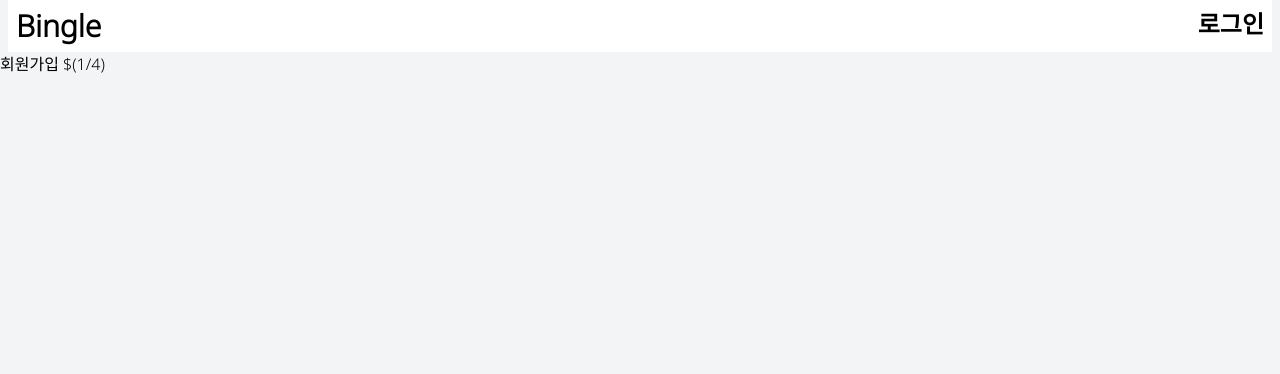
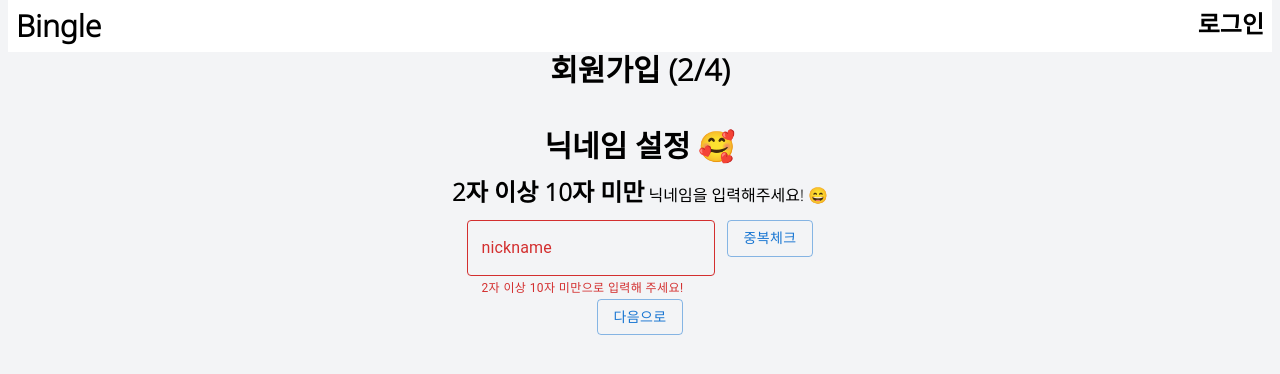
Before and after one commit to sedin2/Bingle, a Next.js app in the folder frontend/bingle/: page /signUp in a window 1280 px wide. Shown: the top 374 px of the page. Built offline with nearby package versions, Linux system fonts and the light colour scheme.

Commit message:
components/NickNameSelectPanel.tsx: Implement nickname check logic

```diff
--- a/frontend/bingle/src/app/components/NickNameSelectPanel.tsx
+++ b/frontend/bingle/src/app/components/NickNameSelectPanel.tsx
@@ -1,4 +1,9 @@
-import React from 'react';
+'use client';
+import { Button, TextField } from '@mui/material';
+import { useCallback, useState } from 'react';
+import useUser from '../hooks/useUser';
+import { fetcher } from '../service/fetcher';
+import CheckIcon from '@mui/icons-material/Check';
 
 type useButton = {
   useThisButton: Boolean;
@@ -10,9 +15,85 @@ type props = {
   useSaveButton: useButton;
 };
 
+const isValidNickName = (nickName: string) => {
+  return nickName.length >= 2 && nickName.length <= 10;
+};
+
 export default function NickNameSelectPanel({
   useNextButton,
   useSaveButton,
 }: props) {
-  return <div></div>;
+  const [user, setUser, isValidUser, setIsValidUser] = useUser();
+  const [nickNameText, setNickNameText] = useState<string>('');
+  const [isNickNameChecked, setIsNickNameChecked] = useState<Boolean>(false);
+  const handleChange = useCallback(
+    (event: React.ChangeEvent<HTMLInputElement>) => {
+      setNickNameText(event.target.value);
+    },
+    []
+  );
+  const repeatCheck = useCallback(() => {
+    if (isValidNickName(nickNameText)) {
+      fetcher(
+        'http://localhost:8080/nickname/check',
+        'POST',
+        undefined,
+        nickNameText
+      ).then((response) => {
+        if (response.ok) {
+          setIsNickNameChecked(true);
+        } else {
+        }
+      });
+    } else {
+      // Error popup (올바르지 않은 닉네임입니다.)
+    }
+  }, []);
+  return (
+    <div className='mt-10 text-center'>
+      <h1 className='text-3xl font-bold'>닉네임 설정 🥰</h1>
+      <div className='p-3'>
+        <span className='font-bold text-2xl'>2자 이상 10자 미만</span>
+        <span className=''> 닉네임을 입력해주세요! 😄</span>
+      </div>
+      <span className='pt-20 mt-20 pr-3'>
+        {isValidNickName(nickNameText) ? (
+          <TextField
+            label='nickname'
+            value={nickNameText}
+            onChange={handleChange}
+            color='success'
+          ></TextField>
+        ) : (
+          <TextField
+            error
+            label='nickname'
+            helperText='2자 이상 10자 미만으로 입력해 주세요!'
+            value={nickNameText}
+            onChange={handleChange}
+          ></TextField>
+        )}
+      </span>
+      <span className='m-auto'>
+        {!isNickNameChecked && (
+          <Button onClick={repeatCheck} variant='outlined'>
+            중복체크
+          </Button>
+        )}
+        {isNickNameChecked && <CheckIcon />}
+      </span>
+      <div>
+        {useNextButton.useThisButton && (
+          <Button onClick={useNextButton.onClick} variant='outlined'>
+            다음으로
+          </Button>
+        )}
+        {useSaveButton.useThisButton && (
+          <Button onClick={useSaveButton.onClick} variant='outlined'>
+            저장하기
+          </Button>
+        )}
+      </div>
+    </div>
+  );
 }
--- a/frontend/bingle/src/app/signUp/page.tsx
+++ b/frontend/bingle/src/app/signUp/page.tsx
@@ -22,15 +22,24 @@ Object.freeze(signUpSteps);
 
 export default function signUp() {
   //   const [signUpState, setSignUpState] = useState<signUpState[]>([]);
-  const [signUpStep, setSignUpStep] = useState(signUpSteps.IDLE_STEP);
+  const [signUpStep, setSignUpStep] = useState(signUpSteps.NICKNAME_STEP);
   const stepString = `(${signUpStep + 1}/${Object.keys(signUpSteps).length})`;
-  const setUser = useUser()[1];
+  const [user, setUser, isValidUser, setIsValidUser] = useUser();
   const goToNextStep = useCallback((userData: any) => {
     setUser(userData);
     setSignUpStep((prevStep) => prevStep + 1);
   }, []);
   const signUpRequest = useCallback((userData: any) => {
-    fetcher('http://localhost:8080/signup', 'POST', undefined, userData);
+    fetcher('http://localhost:8080/signup', 'POST', undefined, userData).then(
+      (response) => {
+        if (response.ok) {
+          setIsValidUser(true);
+          // Success Popup with redirect home button
+        } else {
+          // error popup, refresh signUp page (beginning from first step)
+        }
+      }
+    );
   }, []);
   const nextButtonObject = useMemo(() => {
     if (signUpStep < Object.keys(signUpSteps).length - 1) {
@@ -48,9 +57,14 @@ export default function signUp() {
   }, []);
 
   return (
-    <div>
+    <div className='flex flex-col'>
       {/* TODO : Handle react sliding when step changing */}
-      <>{<header>회원가입 ${stepString}</header>}</>
+      {/* TODO : prevent to access signUp page directly */}
+      {
+        <header className='font-bold text-3xl text-center'>
+          회원가입 {stepString}
+        </header>
+      }
       {/* TODO : Checking IDLE Step is necessary
             {
                 (signUpStep === signUpSteps.IDLE_STEP) &&
```
